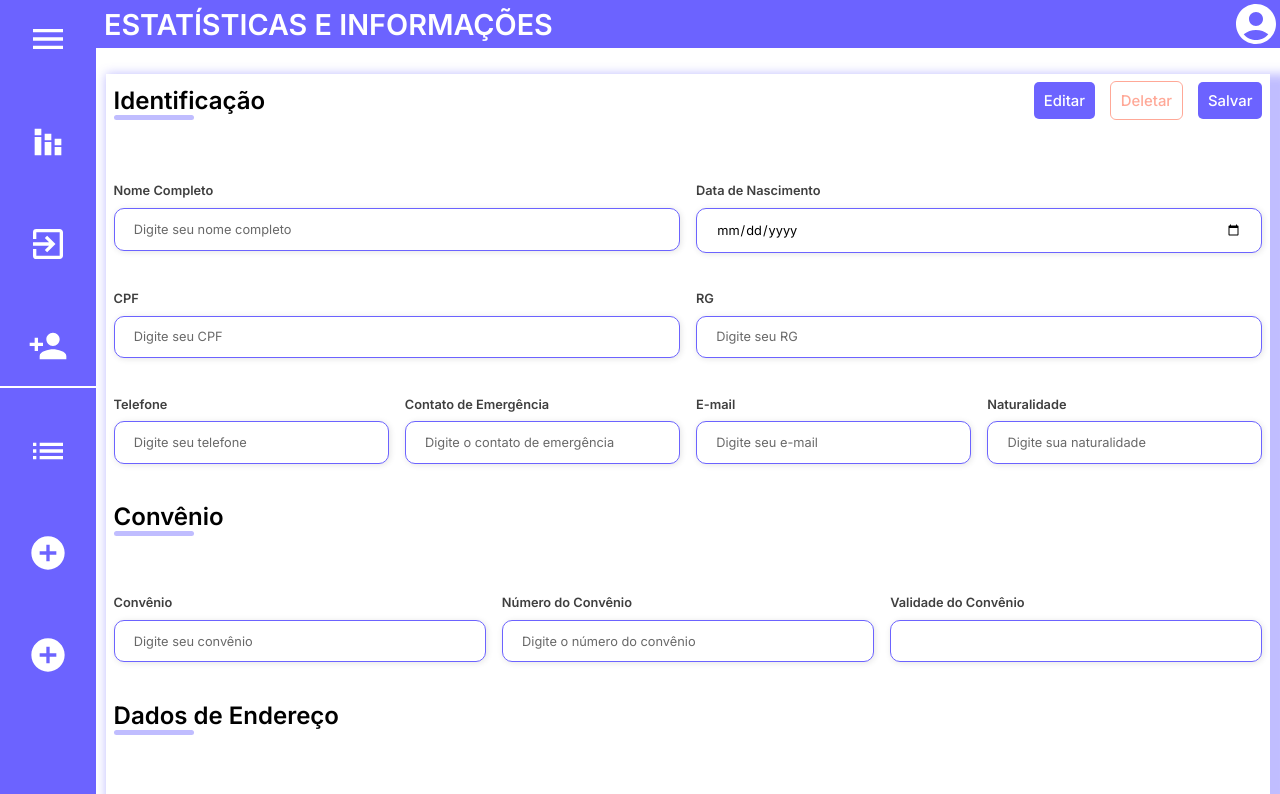
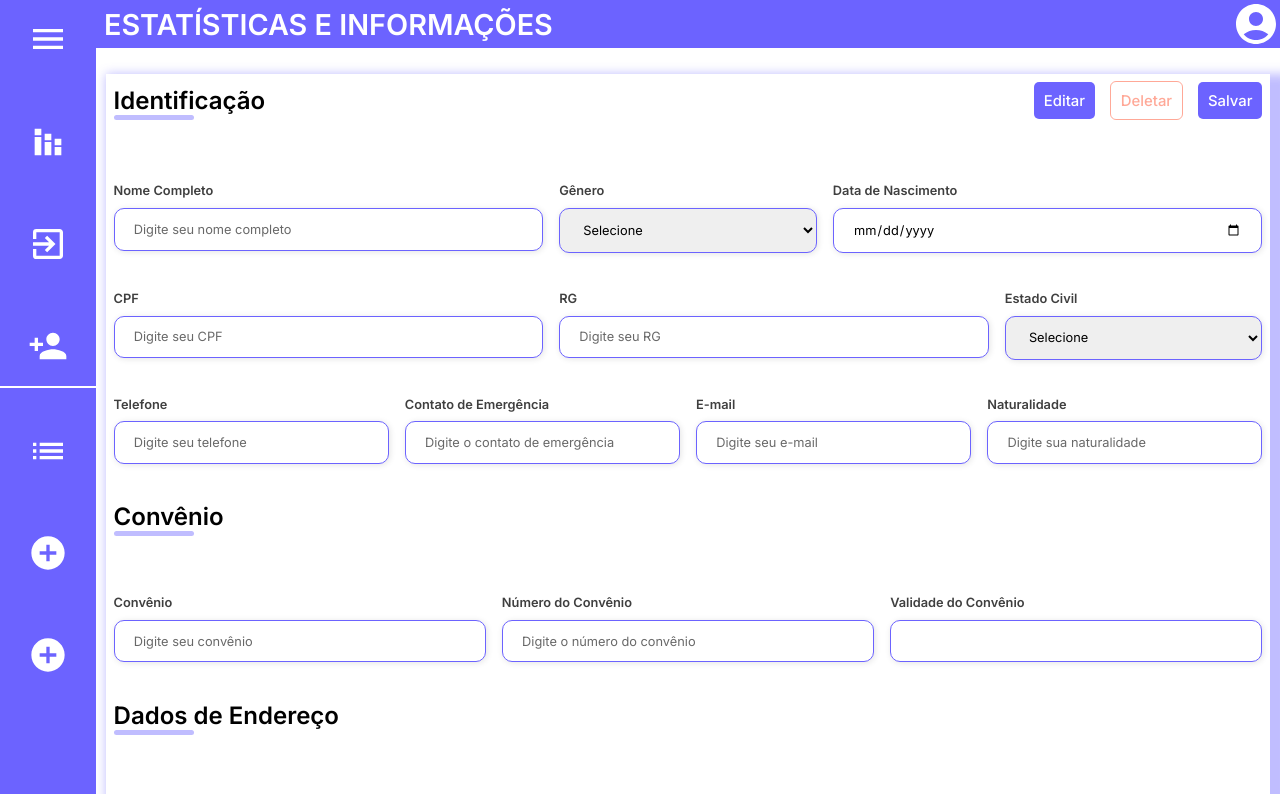
Before and after one commit to andreluizamorimdev/LabMedical_Projeto, a React (Vite) app: page /paciente in a window 1280 px wide. Shown: the top 794 px of the page. Built offline with nearby package versions, Linux system fonts and the light colour scheme.

Commit message:
Adicionando Selects e ajustes nos estilos

```diff
--- a/src/components/Form/CadastroPaciente/CadastroPaciente.form.component.tsx
+++ b/src/components/Form/CadastroPaciente/CadastroPaciente.form.component.tsx
@@ -15,14 +15,33 @@ const CadastroPacienteFormComponent = () => {
 
             <Styled.InputBox>
                 <InputComponent label='Nome Completo' id='nomeCompleto' type='text' placeholder='Digite seu nome completo'  />
-
+                <Styled.SelectBox>
+                    <Styled.Label>Gênero</Styled.Label>
+                    <Styled.Select name='genero' id='genero'>
+                        <Styled.Option value="Selecione">Selecione</Styled.Option>
+                        <Styled.Option value="Masculino">Masculino</Styled.Option>
+                        <Styled.Option value="Feminino">Feminino</Styled.Option>
+                        <Styled.Option value="PrefiroNaoInformar">Prefiro não informar</Styled.Option>
+                    </Styled.Select>
+                </Styled.SelectBox>
                 <InputComponent label='Data de Nascimento' id='dataNascimento' type='date' />
             </Styled.InputBox>
 
             <Styled.InputBox>
                 <InputComponent label='CPF' id='cpf' type='text' placeholder='Digite seu CPF' />
-
                 <InputComponent label='RG' id='rg' type='text' placeholder='Digite seu RG' />
+                <Styled.SelectBox>
+                    <Styled.Label>Estado Civil</Styled.Label>
+                    <Styled.Select name='estadoCivil' id='estadoCivil'>
+                        <Styled.Option value="Selecione">Selecione</Styled.Option>
+                        <Styled.Option value="Solteiro(a)">Solteiro(a)</Styled.Option>
+                        <Styled.Option value="Casado(a)">Casado(a)</Styled.Option>
+                        <Styled.Option value="Separado(a)">Separado(a)</Styled.Option>
+                        <Styled.Option value="Divorciado(a)">Divorciado(a)</Styled.Option>
+                        <Styled.Option value="Viuvo(a)">Viúvo(a)</Styled.Option>
+                        <Styled.Option value="Amasiado(a)">Amasiado(a)</Styled.Option>
+                    </Styled.Select>
+                </Styled.SelectBox>
             </Styled.InputBox>
 
             <Styled.InputBox>
--- a/src/components/Form/CadastroPaciente/CadastroPaciente.form.style.tsx
+++ b/src/components/Form/CadastroPaciente/CadastroPaciente.form.style.tsx
@@ -21,6 +21,41 @@ export const InputBox = styled(Styled.InputBox) `
     margin-bottom: 0;
 `;
 
+export const SelectBox = styled.div`
+    width: 60%;
+    display: flex;
+    flex-direction: column;
+`;
+
+export const Label = styled.label<{$hasError?: boolean}>`
+    font-size: .8rem;
+    font-weight: 600;
+    color: ${({$hasError}) => $hasError ? '#FF5432' : '#000000c0'};
+`
+export const Select = styled.select<{$hasError?: boolean}>`
+    width: 100%;
+    margin: 0.6rem 0;
+    padding: 0.8rem 1.2rem;
+    border-radius: 10px;
+    box-shadow: 1px 1px 6px #0000001c;
+    font-size: .8rem;
+    border: 1px solid ${({$hasError}) => {return $hasError ? '#FF5432' : '#6c63ff'}};
+
+    &::placeholder{
+        color: ${({$hasError}) => $hasError ? '#FF5432' : '#00000097'};
+    }
+
+    &:hover {
+        background-color: #f2f2f2;
+    }
+`
+
+export const Option = styled.option`
+    font-size: .8rem;
+    font-weight: 600;
+    color: #000000c0;
+`;
+
 export const ButtonBox = styled.div`
     display: flex;
     flex-direction: row;
--- a/src/components/Form/Login/Login.style.tsx
+++ b/src/components/Form/Login/Login.style.tsx
@@ -23,6 +23,7 @@ export const FormHeader = styled.legend`
     width: 100%;
     display: flex;
     align-items: center;
+    position: relative;
     justify-content: space-between;
     margin-bottom: 3rem;
 
--- a/src/layout/Layout.style.tsx
+++ b/src/layout/Layout.style.tsx
@@ -10,8 +10,8 @@ export const LayoutMain = styled.main`
     display: flex;
     flex: 1 0 0;
     flex-direction: column;
-    height: 100%;
     gap: 1rem;
+    overflow-y: scroll;
 `;
 
 export const LayoutContent = styled.section`
@@ -20,6 +20,7 @@ export const LayoutContent = styled.section`
     align-items: center;
     justify-content: center;
     width: 100%;
+    height: auto;
     background-color: #fff;
 
 `;
--- a/src/pages/CadastroPaciente/CadastroPaciente.style.tsx
+++ b/src/pages/CadastroPaciente/CadastroPaciente.style.tsx
@@ -10,7 +10,7 @@ export const Container = styled.div`
 
 export const Card = styled.div`
     width: 100%;
-    height: 99%;
+    height: auto;
     display: flex;
     box-shadow: 10px 10px 10px 10px #6b63ff6c;
 
```
